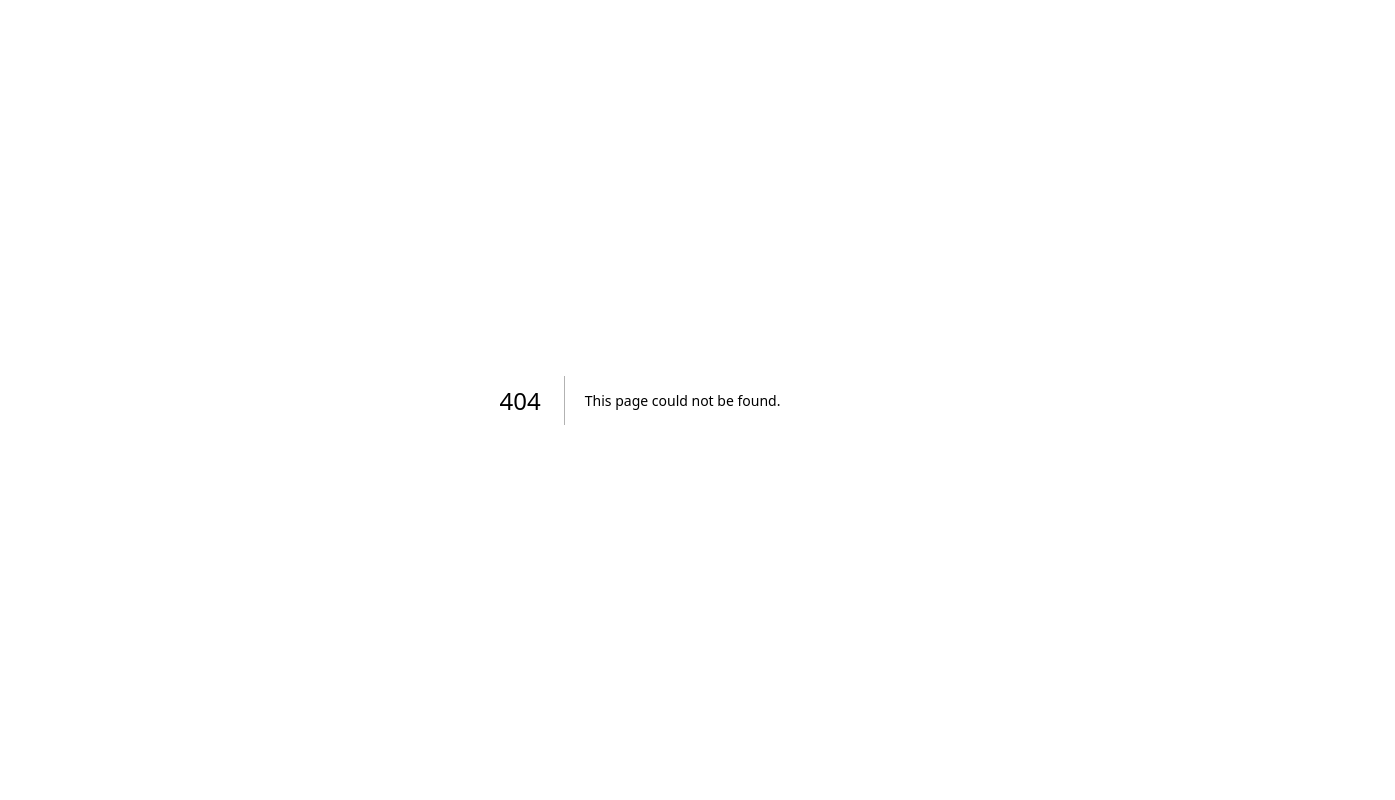
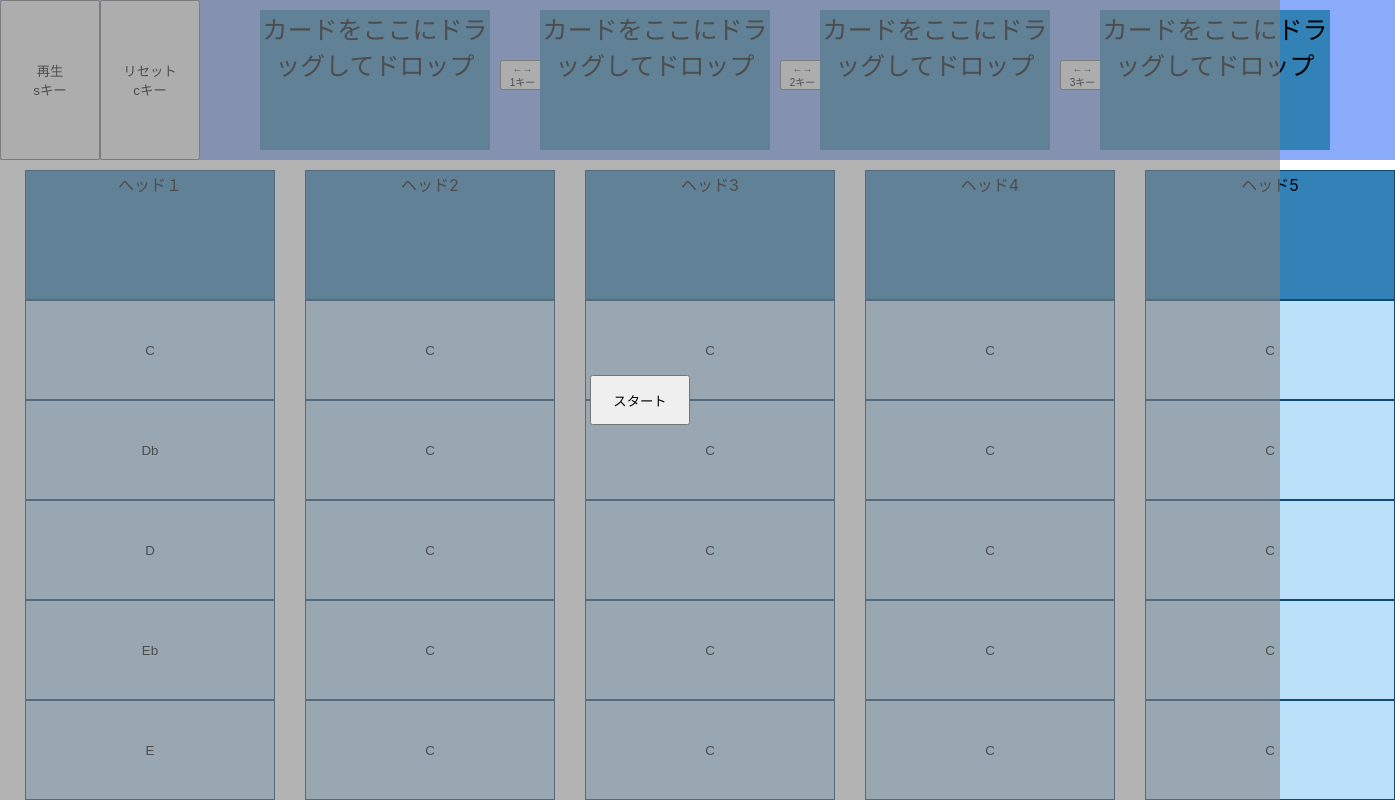
Before and after one commit to SystemEngineeringTeam/geekcamp-vol9-ver2, a Next.js app: page /startPage in a window 1280 px wide. Before the commit this address had no page. Shown: the top 800 px of the page, 1395 px wide, since content can reach past the window. Built offline with nearby package versions, Linux system fonts and the light colour scheme; no server answers.

Commit message:
add:きーぼキーボード操作対応と、スタートボタンを作成

```diff
--- a/pages/header.tsx
+++ b/pages/header.tsx
@@ -1,8 +1,76 @@
 import  DisplayCard  from "./displayCard";
 import { useGetSoundPlayer } from "./hooks/useGetSoundPlayer";
 import { useGetNoteList, usePlay, useStop } from "./hooks/useChordPlayer";
+import { useEffect } from "react";
 
 export const Header = () =>{
+    useEffect( () => {
+        document.addEventListener("keydown", keypressClean);
+        document.addEventListener("keydown", keypressSwitch1);
+        document.addEventListener("keydown", keypressSwitch2);
+        document.addEventListener("keydown", keypressSwitch3);
+    }, [])
+
+    useEffect( () => {
+        document.addEventListener("keydown", keypressPlay);
+        return (() => { //第2引数をしていしないため、再レンダリングするたびにイベントリスナーを削除する
+            document.removeEventListener("keydown", keypressPlay);
+        }) //←'keypressPlay'は第２引数に何も指定しないと正常に動作する。原因は調査中。
+    },)
+
+    const keypressPlay = (key:any) => {
+        if(key.key == 'S' || key.key== 's'){
+            console.log('play');
+            playDisplay();
+        }
+    }
+
+    const keypressClean = (key:any) => {
+        if(key.key == 'C' || key.key== 'c'){
+            console.log('clean');
+            cleanDisplay();
+        }
+    }
+
+    const keypressSwitch1 = (key:any) => {
+        if(key.key == '1' || key.key== '!'){
+            console.log('switch1');
+            const DisplayCards = document.getElementsByClassName("DisplayCard") as HTMLCollectionOf<HTMLElement>;
+            const temp_state = DisplayCards[0].dataset.occupied;
+            const temp_html = DisplayCards[0].innerHTML;
+            DisplayCards[0].innerHTML = DisplayCards[Number(0)+1].innerHTML;
+            DisplayCards[0].dataset.occupied = DisplayCards[Number(0)+1].dataset.occupied;
+            DisplayCards[Number(0)+1].innerHTML = temp_html;
+            DisplayCards[Number(0)+1].dataset.occupied = temp_state;
+        }
+    }
+
+    const keypressSwitch2 = (key:any) => {
+        if(key.key == '2' || key.key== '@'){
+            console.log('switch2');
+            const DisplayCards = document.getElementsByClassName("DisplayCard") as HTMLCollectionOf<HTMLElement>;
+            const temp_state = DisplayCards[1].dataset.occupied;
+            const temp_html = DisplayCards[1].innerHTML;
+            DisplayCards[1].innerHTML = DisplayCards[Number(1)+1].innerHTML;
+            DisplayCards[1].dataset.occupied = DisplayCards[Number(1)+1].dataset.occupied;
+            DisplayCards[Number(1)+1].innerHTML = temp_html;
+            DisplayCards[Number(1)+1].dataset.occupied = temp_state;
+        }
+    }
+
+    const keypressSwitch3 = (key:any) => {
+        if(key.key == '3' || key.key== '#'){
+            console.log('switch3');
+            const DisplayCards = document.getElementsByClassName("DisplayCard") as HTMLCollectionOf<HTMLElement>;
+            const temp_state = DisplayCards[2].dataset.occupied;
+            const temp_html = DisplayCards[2].innerHTML;
+            DisplayCards[2].innerHTML = DisplayCards[Number(2)+1].innerHTML;
+            DisplayCards[2].dataset.occupied = DisplayCards[Number(2)+1].dataset.occupied;
+            DisplayCards[Number(2)+1].innerHTML = temp_html;
+            DisplayCards[Number(2)+1].dataset.occupied = temp_state;
+        }
+    }
+
     const styleHeader:{[key:string]:string} = {
         display: "grid",
         height: "160px",
@@ -13,6 +81,13 @@ export const Header = () =>{
         fontSize: "30px",
         position: "fixed" ,
         top: "0"
+    }
+
+    const styleButton:{[key:string]:string} = {
+        marginTop : "60px",
+        height: "30px",
+        width: "45px",
+        fontSize: "10px",
     }
 
     const {PlayFuncs, StopFuncs} = useGetSoundPlayer();
@@ -26,7 +101,6 @@ export const Header = () =>{
             DisplayCards[i].innerHTML = "カードをここにドラッグしてドロップ";
             DisplayCards[i].dataset.occupied = "false";
         }
-
     }
 
     const playDisplay = () =>{ //表示されている要素にひとつずつイベントを起こしていく
@@ -68,18 +142,30 @@ export const Header = () =>{
 
     }
 
+    const switchCard = (event:any) => { //ボタンをクリックして前後を入れ替える
+        const DisplayCards = document.getElementsByClassName("DisplayCard") as HTMLCollectionOf<HTMLElement>;
+        const id = event.currentTarget.id;
+        const temp_state = DisplayCards[id].dataset.occupied;
+        console.log(temp_state);
+        const temp_html = DisplayCards[id].innerHTML;
+        DisplayCards[id].innerHTML = DisplayCards[Number(id)+1].innerHTML;
+        DisplayCards[id].dataset.occupied = DisplayCards[Number(id)+1].dataset.occupied;
+        DisplayCards[Number(id)+1].innerHTML = temp_html;
+        DisplayCards[Number(id)+1].dataset.occupied = temp_state;
+    }
+
     return (
         <>
             <header style={styleHeader}>
-                <button onClick={playDisplay} >再生</button>
-                <button onClick={cleanDisplay} >リセット</button>
+                <button onClick={playDisplay} >再生<div>sキー</div></button>
+                <button onClick={cleanDisplay} >リセット<div>cキー</div></button>
                 <span></span>
                 < DisplayCard/>
-                <span></span>
+                <button id="0" style={styleButton} onClick={switchCard}>←→<div>1キー</div></button>
                 < DisplayCard/>
-                <span></span>
+                <button id="1" style={styleButton} onClick={switchCard}>←→<div>2キー</div></button>
                 < DisplayCard/>
-                <span></span>
+                <button id="2" style={styleButton} onClick={switchCard}>←→<div>3キー</div></button>
                 < DisplayCard/>
             </header>
             <div id="adjust"></div>
--- /dev/null
+++ b/pages/startPage.tsx
@@ -0,0 +1,44 @@
+import { Grid } from "./grid";
+import  Header  from "./header";
+
+export default function StartPage(){
+    const startPage:{[key:string]:string} = {
+        height: "100%",
+        width: "100%",
+        zIndex: "1",
+        position: "absolute",
+        backgroundColor: "grey",
+        opacity: "0.6"
+
+    }
+
+    const styleButton:{[key:string]:string} = {
+        height: "50px",
+        width: "100px",
+        top: "50%",
+        left: "50%",
+        marginTop: "-25px",
+        marginLeft: "-50px",
+        zIndex: "2",
+        position: "absolute"
+    }
+
+    const removeStartPage = () : void => {
+        const target = document.getElementsByClassName("disappered") as HTMLCollectionOf<HTMLElement>;
+        for(let i:number = 0; i<2; i++){
+            target[i].style.display = "none";
+        }
+    }
+
+    return(
+        <>
+            <button style={styleButton} onClick={removeStartPage} className="disappered">スタート</button>
+            <div style={startPage} className="disappered"></div>
+            <div style={{zIndex: "0",position: "absolute"}}>
+                <Header/>
+                <Grid/>
+            </div>
+        </>
+
+    )
+}
```
Also changed, not shown: pages/index.tsx (+11 -4 lines).
